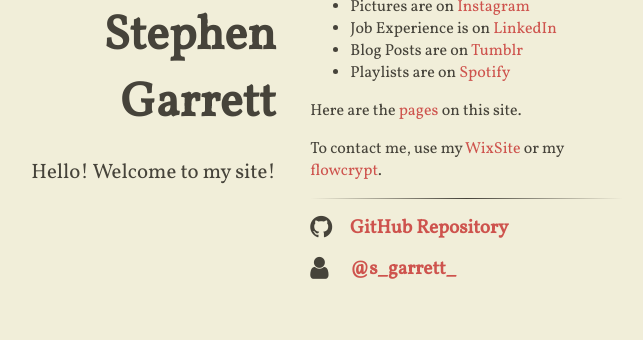
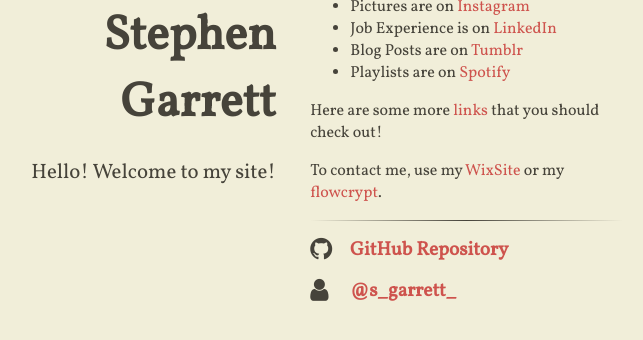
Before and after one commit to sgarrett233/sgarrett233.github.io, a Jekyll site: the page built from index.html, in a window 1280 px wide, cut to the strip 316-656 px from the top of the page. Shown: the whole strip, without its empty margins (357-1000 px from the left). Built offline with Jekyll 4.4.1, drawn with Linux system fonts in a browser that asks for light colours; nearby versions of some CDN libraries.

Commit message:
linksnew

```diff
--- a/_includes/content.html
+++ b/_includes/content.html
@@ -9,7 +9,7 @@
   <li>Playlists are on <a href="https://open.spotify.com/user/sgarrett233"">Spotify</a></li>
 </ul>
 
-<p> Here are the <a href="/pages"">pages</a> on this site.</p>
+<p> Here are some more <a href="/pages"">links</a> that you should check out!</p>
 
 <p>To contact me, use my <a href="https://sgarrett2333.wixsite.com/stephen"">WixSite</a> or my <a href="https://flowcrypt.com/me/srg59"">flowcrypt</a>.</p>
 
```
Also changed, not shown: pages.md (+1 -1 lines).
